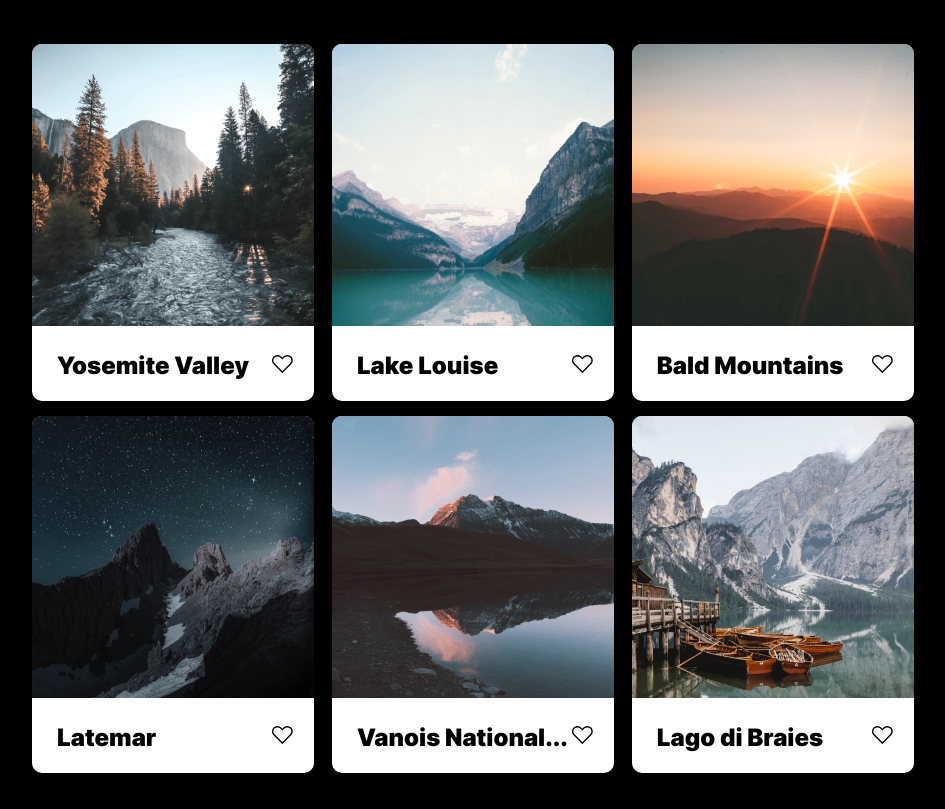
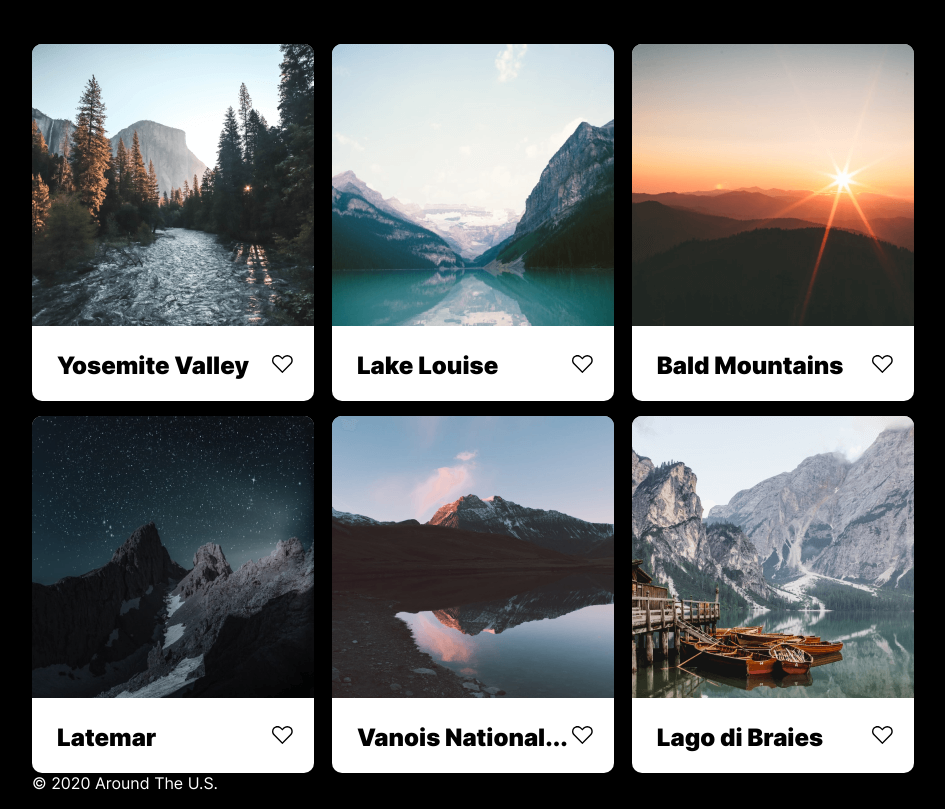
Before and after one commit to momofcats/web_project_4, a plain HTML site: page index.html in a window 1280 px wide. Shown: the part 282-1091 px from the top of the page, without its empty margins (167-1112 px from the left). Before the commit the page ends 1055 px from the top, so only its background shows below. Drawn offline with Linux system fonts and the light colour scheme.

Commit message:
feat: add html code

```diff
--- a/index.html
+++ b/index.html
@@ -66,6 +66,9 @@
         </li>
       </ul>
     </main>
+    <footer class="footer">
+      <p class="footer__copyright">&#169 2020 Around The U.S.</p>
+    </footer>
     <script src="scripts/script.js"></script>
   </body>
   </html>
```
